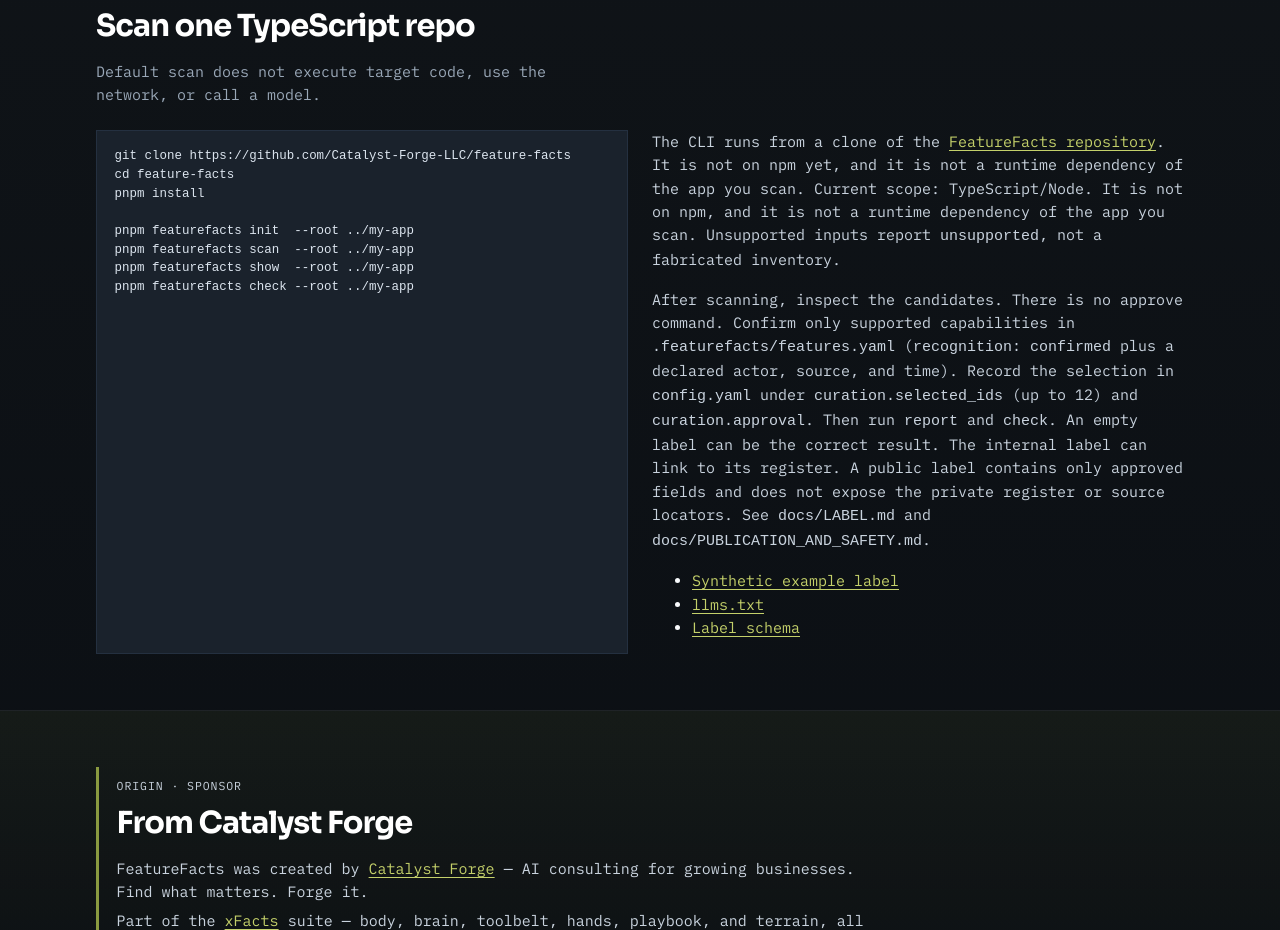
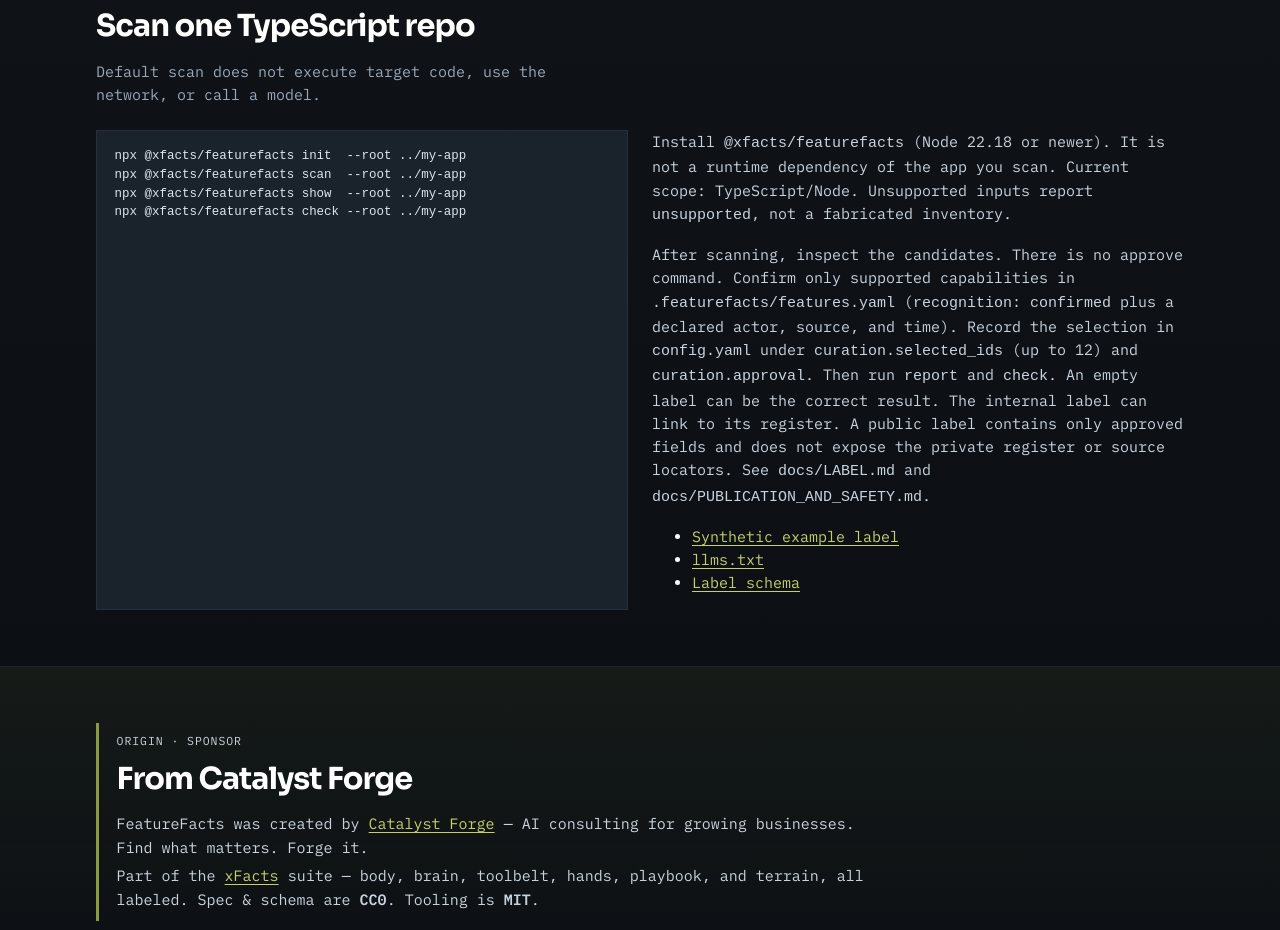
Before and after one commit to Catalyst-Forge-LLC/feature-facts, a website: page site/index.html in a window 1280 px wide. Shown: the part 1118-2048 px from the top of the page. Drawn offline with Linux system fonts and the light colour scheme.

Commit message:
Tell FeatureFacts readers to use npx
README.md, site/index.html, and site/llms.txt drop the clone install
and the lines that said the CLI is not on npm. The command is
npx @xfacts/featurefacts. It is still not a runtime dependency of the
app being scanned.

```diff
--- a/site/index.html
+++ b/site/index.html
@@ -297,21 +297,15 @@
         <h2 class="section-title">Scan one TypeScript repo</h2>
         <p class="section-lead">Default scan does not execute target code, use the network, or call a model.</p>
         <div class="split">
-          <pre>git clone https://github.com/Catalyst-Forge-LLC/feature-facts
-cd feature-facts
-pnpm install
-
-pnpm featurefacts init  --root ../my-app
-pnpm featurefacts scan  --root ../my-app
-pnpm featurefacts show  --root ../my-app
-pnpm featurefacts check --root ../my-app</pre>
+          <pre>npx @xfacts/featurefacts init  --root ../my-app
+npx @xfacts/featurefacts scan  --root ../my-app
+npx @xfacts/featurefacts show  --root ../my-app
+npx @xfacts/featurefacts check --root ../my-app</pre>
           <div class="prose">
             <p>
-              The CLI runs from a clone of the
-              <a href="https://github.com/Catalyst-Forge-LLC/feature-facts">FeatureFacts repository</a>.
-              It is not on npm yet, and it is not a runtime dependency of the app you scan.
-              Current scope: TypeScript/Node. It is not on npm, and it is not a runtime
-              dependency of the app you scan. Unsupported inputs report
+              Install <code>@xfacts/featurefacts</code> (Node 22.18 or newer).
+              It is not a runtime dependency of the app you scan.
+              Current scope: TypeScript/Node. Unsupported inputs report
               <code>unsupported</code>, not a fabricated inventory.
             </p>
             <p>
--- a/site/llms.txt
+++ b/site/llms.txt
@@ -23,7 +23,7 @@ FeatureFacts answers “What can this product do?” It is not an AppFacts field
 
 ## CLI
 
-Not on npm. Run from a clone: `pnpm install`, then `pnpm featurefacts <init|scan|show|check> --root <app>`.
+`npx @xfacts/featurefacts <init|scan|show|check> --root <app>` (Node 22.18 or newer).
 
 ## Spec (git)
 
```
Also changed, not shown: README.md.
